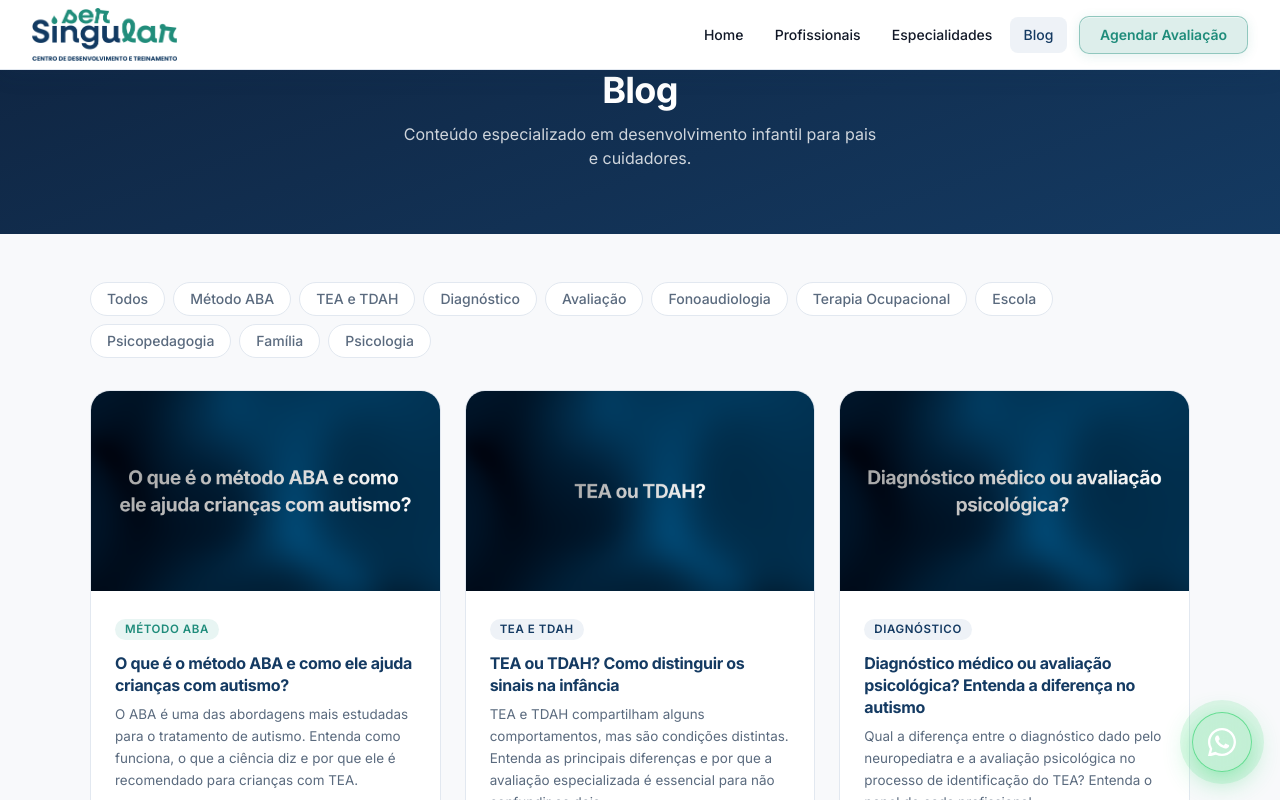
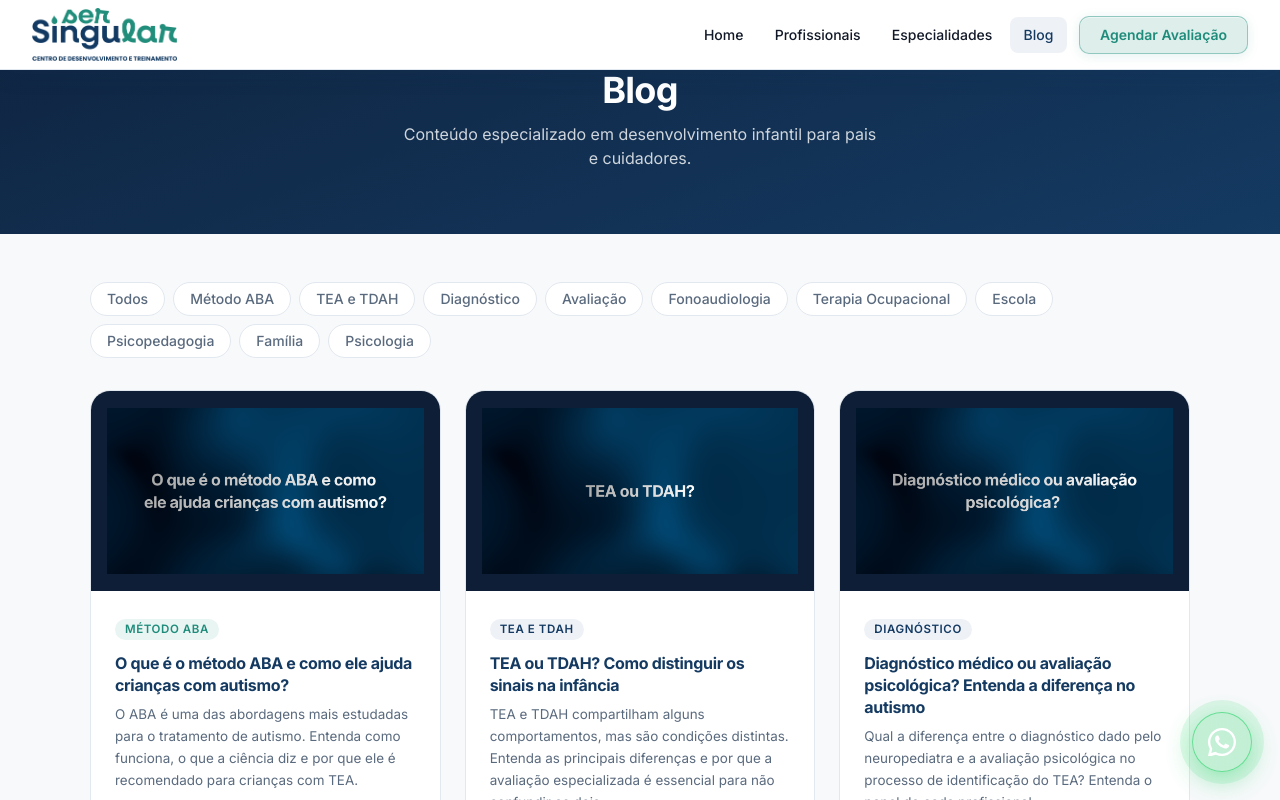
Before and after one commit to sersingular/ser-singular, a Next.js app: page /blog in a window 1280 px wide. Shown: the top 800 px of the page. Built offline with nearby package versions, Linux system fonts and the light colour scheme.

Commit message:
Corrigir corte nas imagens de capa com texto do blog
- Adiciona campo coverStyle ao BlogPost (cover | contain)
- 5 novos artigos usam object-contain com fundo escuro
- Artigos com fotos continuam usando object-cover

Co-Authored-By: Claude Sonnet 4.6 <noreply@anthropic.com>

```diff
--- a/src/app/blog/[slug]/page.tsx
+++ b/src/app/blog/[slug]/page.tsx
@@ -134,12 +134,12 @@ export default async function BlogPostPage({ params }: Props) {
       <section className="py-12 px-8 bg-[#f8f9fb]">
         <div className="max-w-[760px] mx-auto">
           {post.image ? (
-            <div className="rounded-[20px] overflow-hidden mb-8 h-[400px] relative">
+            <div className="rounded-[20px] overflow-hidden mb-8 h-[400px] relative" style={post.coverStyle === "contain" ? { background: "#0d1e36" } : {}}>
               <Image
                 src={post.image}
                 alt={post.title}
                 fill
-                className="object-cover"
+                className={post.coverStyle === "contain" ? "object-contain p-8" : "object-cover"}
                 priority
                 sizes="(max-width: 760px) 100vw, 760px"
               />
--- a/src/app/blog/page.tsx
+++ b/src/app/blog/page.tsx
@@ -47,12 +47,12 @@ export default function BlogPage() {
               >
                 {/* Thumb */}
                 {post.image ? (
-                  <div className="h-[200px] relative overflow-hidden">
+                  <div className="h-[200px] relative overflow-hidden" style={post.coverStyle === "contain" ? { background: "#0d1e36" } : {}}>
                     <Image
                       src={post.image}
                       alt={post.title}
                       fill
-                      className="object-cover transition-transform duration-500 group-hover:scale-105"
+                      className={`transition-transform duration-500 group-hover:scale-105 ${post.coverStyle === "contain" ? "object-contain p-4" : "object-cover"}`}
                       sizes="(max-width: 640px) 100vw, (max-width: 1024px) 50vw, 33vw"
                     />
                   </div>
--- a/src/data/blog.ts
+++ b/src/data/blog.ts
@@ -7,6 +7,7 @@ export interface BlogPost {
   categoryBg: string;
   emoji: string;
   image?: string;
+  coverStyle?: "cover" | "contain";
   date: string;
   dateISO: string;
   author: string;
@@ -23,6 +24,7 @@ export const blogPosts: BlogPost[] = [
     categoryBg: "#e8f5f3",
     emoji: "📊",
     image: "/blog-metodo-aba.png",
+    coverStyle: "contain",
     date: "Abr 2025",
     dateISO: "2025-04-14",
     author: "Daiana Plauth · Psicóloga",
@@ -63,6 +65,7 @@ Quer saber se o ABA é indicado para o seu filho? Na Ser Singular, começamos pe
     categoryBg: "#eef2f7",
     emoji: "🧠",
     image: "/blog-tea-ou-tdah.png",
+    coverStyle: "contain",
     date: "Abr 2025",
     dateISO: "2025-04-14",
     author: "Equipe Ser Singular",
@@ -99,6 +102,7 @@ Na Ser Singular, realizamos avaliações diagnósticas de TEA e TDAH com instrum
     categoryBg: "#eef2f7",
     emoji: "🧩",
     image: "/blog-diagnostico-medico-avaliacao.png",
+    coverStyle: "contain",
     date: "Abr 2025",
     dateISO: "2025-04-14",
     author: "Equipe Ser Singular",
@@ -139,6 +143,7 @@ A Ser Singular realiza avaliações diagnósticas completas, com devolutiva para
     categoryBg: "#eef2f7",
     emoji: "📋",
     image: "/blog-avaliacao-psicologica-tea.png",
+    coverStyle: "contain",
     date: "Abr 2025",
     dateISO: "2025-04-14",
     author: "Daiana Plauth · Psicóloga",
@@ -181,6 +186,7 @@ Na Ser Singular, a avaliação diagnóstica de TEA é conduzida por equipe espec
     categoryBg: "#eef2f7",
     emoji: "🔍",
     image: "/blog-suspeita-autismo.png",
+    coverStyle: "contain",
     date: "Abr 2025",
     dateISO: "2025-04-14",
     author: "Daiana Plauth · Psicóloga",
```
